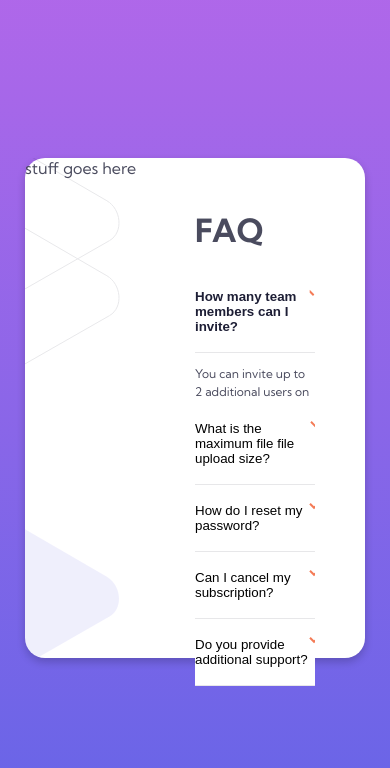
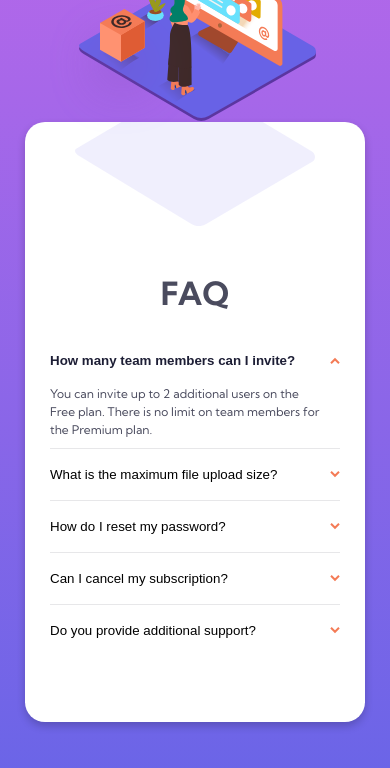
Before and after one commit to StillElite/faq-accordion-card-main, a plain HTML site: page faq-accordion-card-main/index.html in a window 390 px wide. Both pictures are taken after a click on the button "How many team members can I invite?". Drawn offline with Linux system fonts and the light colour scheme.

Commit message:
adds svgs and styling

```diff
--- a/faq-accordion-card-main/index.html
+++ b/faq-accordion-card-main/index.html
@@ -11,21 +11,44 @@
 
   <title>FAQ Accordion faq</title>
 </head>
-
 <body>
 
   <div class="main">
     <div class="wrapper">
       <div class="faq">
         <div class="faq-left">
-          stuff goes here
-
+          <svg class="box" width="191" height="184" xmlns="http://www.w3.org/2000/svg"
+            xmlns:xlink="http://www.w3.org/1999/xlink">
+            <defs>
+              <filter x="-97.9%" y="-76.3%" width="295.8%" height="313.7%" filterUnits="objectBoundingBox" id="a">
+                <feOffset dy="25" in="SourceAlpha" result="shadowOffsetOuter1" />
+                <feGaussianBlur stdDeviation="25" in="shadowOffsetOuter1" result="shadowBlurOuter1" />
+                <feColorMatrix values="0 0 0 0 0.209139076 0 0 0 0 0.0691446444 0 0 0 0 0.478091033 0 0 0 0.497159091 0"
+                  in="shadowBlurOuter1" />
+              </filter>
+              <path id="b" d="M0 27.756v53.87l41.968 24.035 47.387-28.025v-53.87" />
+            </defs>
+            <g fill="none" fill-rule="evenodd">
+              <g transform="translate(50.93 2.125)">
+                <use fill="#000" filter="url(#a)" xlink:href="#b" />
+                <use fill="#FF9271" xlink:href="#b" />
+              </g>
+              <path fill="#DF5C34" fill-rule="nonzero" d="M92.899 53.917v53.87l47.387-28.026v-53.87z" />
+              <path fill="#F47B56" fill-rule="nonzero" d="M50.93 29.88L99.624 2.126l40.662 23.767-47.387 28.025z" />
+              <path
+                d="M94.013 14.49a25.942 25.942 0 0114.207 3.129c2.486 1.462 3.844 2.988 4.036 4.579.192 1.59-.628 2.975-2.562 4.143a9.115 9.115 0 01-2.985 1.18c-.869.205-1.76.295-2.652.269l-.974-.077c.091.217.151.446.18.68a3.132 3.132 0 01-.513 1.552 5.704 5.704 0 01-2.1 2.065 12.633 12.633 0 01-6.7 1.77 13.247 13.247 0 01-6.957-1.757c-1.999-1.18-3.023-2.566-3.1-4.156a4.49 4.49 0 012.562-4.015 8.488 8.488 0 012.357-1.013 9.175 9.175 0 012.037-.346h.705l-1.282-.77 3.6-2.244 8.34 4.912a4.377 4.377 0 004.15 0c1.769-1.103 1.137-2.552-1.895-4.348a19.261 19.261 0 00-10.556-2.347 21.67 21.67 0 00-11.018 3.168c-3.023 1.89-4.522 4.143-4.496 6.76 0 2.564 1.601 4.848 4.714 6.682a21.015 21.015 0 0011.146 2.655 20.926 20.926 0 0011.017-2.925 12.353 12.353 0 003.062-2.565 5.683 5.683 0 001.28-2.18l.18-.808 4.753.269c.008.145.008.29 0 .436a8.216 8.216 0 01-.346 1.154 8.303 8.303 0 01-.82 1.72 11.912 11.912 0 01-1.69 2 15.952 15.952 0 01-2.755 2.13 25.602 25.602 0 01-9.326 3.36 35.176 35.176 0 01-10.877.192 24.896 24.896 0 01-9.339-3.053 12.127 12.127 0 01-5.304-5.566 8.192 8.192 0 010-6.593 12.692 12.692 0 015.266-5.759 28.966 28.966 0 0114.655-4.284zm4.663 13.262c-.17-.891-.77-1.64-1.601-2.001a6.579 6.579 0 00-3.33-.911 5.619 5.619 0 00-3.101.795 2.283 2.283 0 00-1.281 2.001c.117.89.69 1.654 1.512 2.014a6.54 6.54 0 003.394.86 6.092 6.092 0 003.254-.847 2.065 2.065 0 001.205-1.911"
+                fill="#3E2928" fill-rule="nonzero" />
+            </g>
+          </svg>
         </div>
 
         <div class="faq-right">
+          <div class="mobile">
+            <img class="mobile-img" src="images/illustration-woman-online-mobile.svg" />
+          </div>
           <h1>FAQ</h1>
           <div class="accordion-section">
-            <button class="accordion">How many team members can I invite?<svg width="10" height="7"
+            <button class="accordion"><p>How many team members can I invite?</p><svg width="10" height="7"
                 xmlns="http://www.w3.org/2000/svg">
                 <path d="M1 .799l4 4 4-4" stroke="#F47B56" stroke-width="2" fill="none" fill-rule="evenodd" />
               </svg></button>
@@ -36,15 +59,15 @@
               </p>
             </div>
 
-            <button class="accordion">What is the maximum file file upload size?<svg width="10" height="7"
+            <button class="accordion"><p>What is the maximum file upload size?</p><svg width="10" height="7"
                 xmlns="http://www.w3.org/2000/svg">
                 <path d="M1 .799l4 4 4-4" stroke="#F47B56" stroke-width="2" fill="none" fill-rule="evenodd" />
               </svg></button>
             <div class="panel">
-              <p>No more than 2GB. All files in your account must fit you allotted storage space.</p>
+              <p>No more than 2GB. All files in your account must fit your allotted storage space.</p>
             </div>
 
-            <button class="accordion">How do I reset my password?<svg width="10" height="7"
+            <button class="accordion"><p>How do I reset my password?</p><svg width="10" height="7"
                 xmlns="http://www.w3.org/2000/svg">
                 <path d="M1 .799l4 4 4-4" stroke="#F47B56" stroke-width="2" fill="none" fill-rule="evenodd" />
               </svg></button>
@@ -54,7 +77,7 @@
               </p>
             </div>
 
-            <button class="accordion">Can I cancel my subscription?<svg width="10" height="7"
+            <button class="accordion"><p>Can I cancel my subscription?</p><svg width="10" height="7"
                 xmlns="http://www.w3.org/2000/svg">
                 <path d="M1 .799l4 4 4-4" stroke="#F47B56" stroke-width="2" fill="none" fill-rule="evenodd" />
               </svg></button>
@@ -62,7 +85,7 @@
               <p>Yes! Send us a message and we’ll process your request no questions asked.</p>
             </div>
 
-            <button class="accordion">Do you provide additional support?<svg width="10" height="7"
+            <button class="accordion"><p>Do you provide additional support?</p><svg width="10" height="7"
                 xmlns="http://www.w3.org/2000/svg">
                 <path d="M1 .799l4 4 4-4" stroke="#F47B56" stroke-width="2" fill="none" fill-rule="evenodd" />
               </svg></button>
@@ -73,8 +96,7 @@
         </div>
       </div>
     </div>
+  </div>
 
-  </div>
 </body>
-
 </html>
--- a/faq-accordion-card-main/style.css
+++ b/faq-accordion-card-main/style.css
@@ -7,9 +7,9 @@ body{
 .main {
     background-image: linear-gradient(hsl(273, 75%, 66%), hsl(240, 73%, 65%));
     position: fixed;
+    display: table;
     height: 100%;
     width: 100%;
-    display: table;
 }
 
 .wrapper {
@@ -18,12 +18,12 @@ body{
 }
 
 .faq{
+    position: relative;
+    background: white;
+    margin: auto;
     box-shadow: 0 4px 8px 0 rgba(0, 0, 0, 0.2);
     border-radius: 20px;
     max-width: 900px;
-    margin: auto;
-    position: relative;
-    background: white;
     height: 500px;
 }
 
@@ -38,8 +38,8 @@ body{
 }
 
 .faq-left{
-    background-image: url("images/bg-pattern-desktop.svg");
-    background-position: bottom -25vh right 75px;
+    background-image: url("images/illustration-woman-online-desktop.svg"), url("images/bg-pattern-desktop.svg");
+    background-position: bottom 10vh right 75px, bottom -20vh right 75px;
     background-repeat: no-repeat;
 }
 
@@ -47,33 +47,64 @@ body{
     height: 500px;
 }
 
+.faq-left .box {
+    position: absolute;
+    top: 190px;
+    left: -94px;
+}
+
+.mobile {
+    display: none;
+}
+
 .accordion-section{
+    margin-right: 50px;
     font-size: 12px;
-    margin-right: 50px;
 }
 
 .accordion {
-    background: #fff;
-    cursor: pointer;
-    background-repeat: no-repeat;
-    padding: 18px 0;
-    width: 100%;
-    border: none;
-    text-align: left;
-    outline: none;
-    border-bottom: 1px solid hsl(240, 5%, 91%);
     display: flex;
     justify-content: space-between;
+    align-items: center;
     transition: all 0.5s ease-in-out;
+    background: #fff;
+    background-repeat: no-repeat;
+    outline: none;
+    border-top: 1px solid hsl(240, 5%, 91%);
+    border-left: none;
+    border-right: none;
+    border-bottom: none;
+    width: 100%;
+    cursor: pointer;
+    padding: 18px 0;
+    text-align: left;
+}
+
+.accordion:nth-child(1){
+    border-top: none;
+}
+
+.accordion:last-child{
+    border-bottom: 1px solid hsl(240, 5%, 91%);
 }
 
 .accordion:hover {
     color: hsl(14, 88%, 65%);
 }
 
+.accordion p{
+    padding-right: 15px;
+    margin: 0;
+}
+
  .active{
     font-weight: 700;
     color: hsl(238, 29%, 16%);
+    padding-bottom: 5px;
+}
+
+svg{
+    right: 0;
 }
 
 .active > svg{
@@ -81,17 +112,24 @@ body{
     transition-duration: .5s;
 }
 
+
+.desktop {
+    margin-left: 20px;
+}
+
 .panel {
+    height: 0;
     overflow: hidden;
-    height: 0;
+    line-height: 1.5;
     transition: all 0.5s ease-in-out;
-    line-height: 1.5;
+    padding-right: 15px;
 }
 
 .panel.show {
     display: block !important;
-    height: 50px;
+    height: 75px;
     transition: all 0.5s ease-in-out;
+    padding-bottom: 10px;
 }
 
 /* Media Queries
@@ -101,4 +139,58 @@ body{
     .faq{
         margin: 0 25px;
     }
+    .faq-left .box{
+        display: none;
+    }
 }
+
+@media screen and (max-width: 700px) {
+    .panel.show {
+        height: 80px;
+    }
+}
+
+@media screen and (max-width: 600px) {
+    .faq {
+        height: 600px;
+    }
+
+    .faq-left{
+        display: none;
+    }
+
+    .faq-right {
+        position: relative;
+        background-image: url("images/bg-pattern-mobile.svg");
+        background-repeat: no-repeat;
+        background-position: top;
+        width: 100%;
+        margin-left: 0px;
+        padding-top: 130px;
+    }
+    .mobile {
+        position: fixed;
+        display: block;
+        display: flex;
+        justify-content: center;
+        top: -7%;
+        left: 47%;
+    }
+
+    .mobile-img{
+        position: absolute;
+    }
+
+    .accordion-section {
+        margin: 0;
+        padding: 0 25px;
+    }
+
+    h1 {
+        text-align: center;
+    }
+
+    .panel.show {
+        height: 65px;
+    }
+}
```
